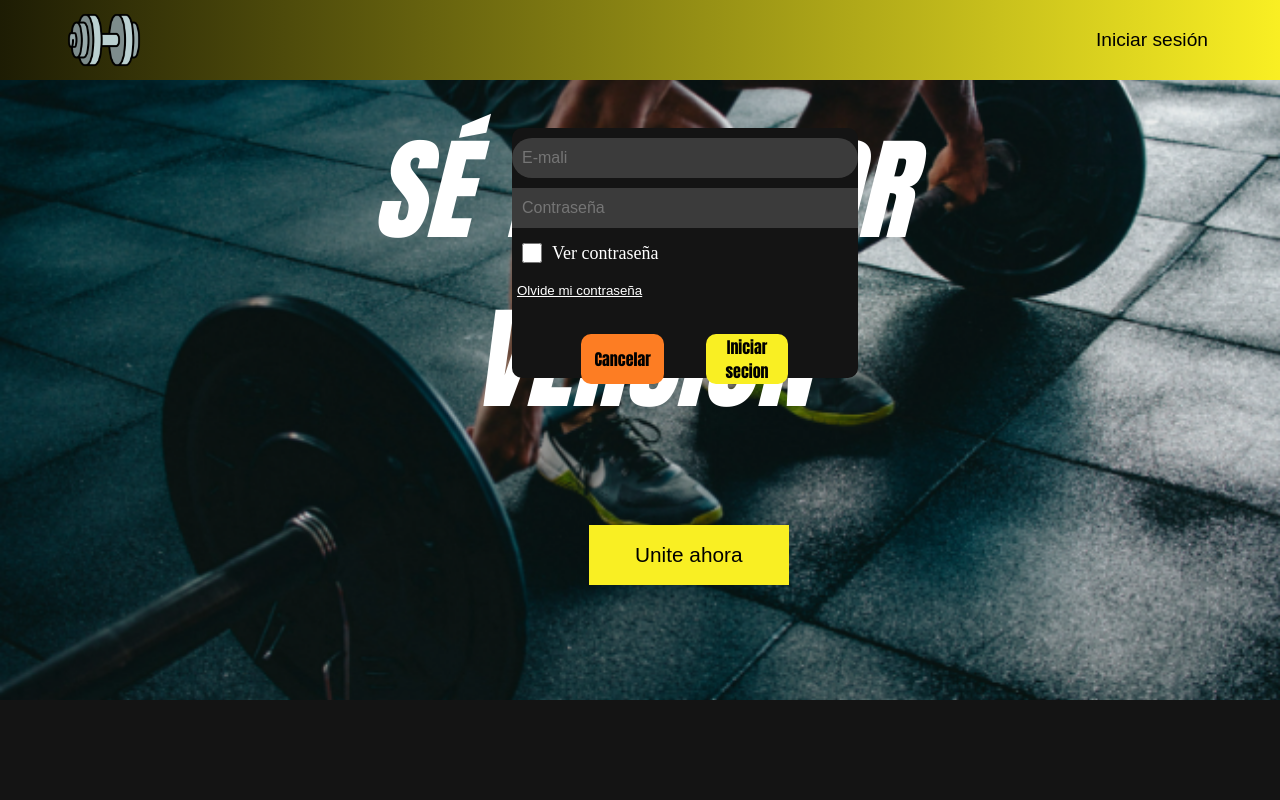
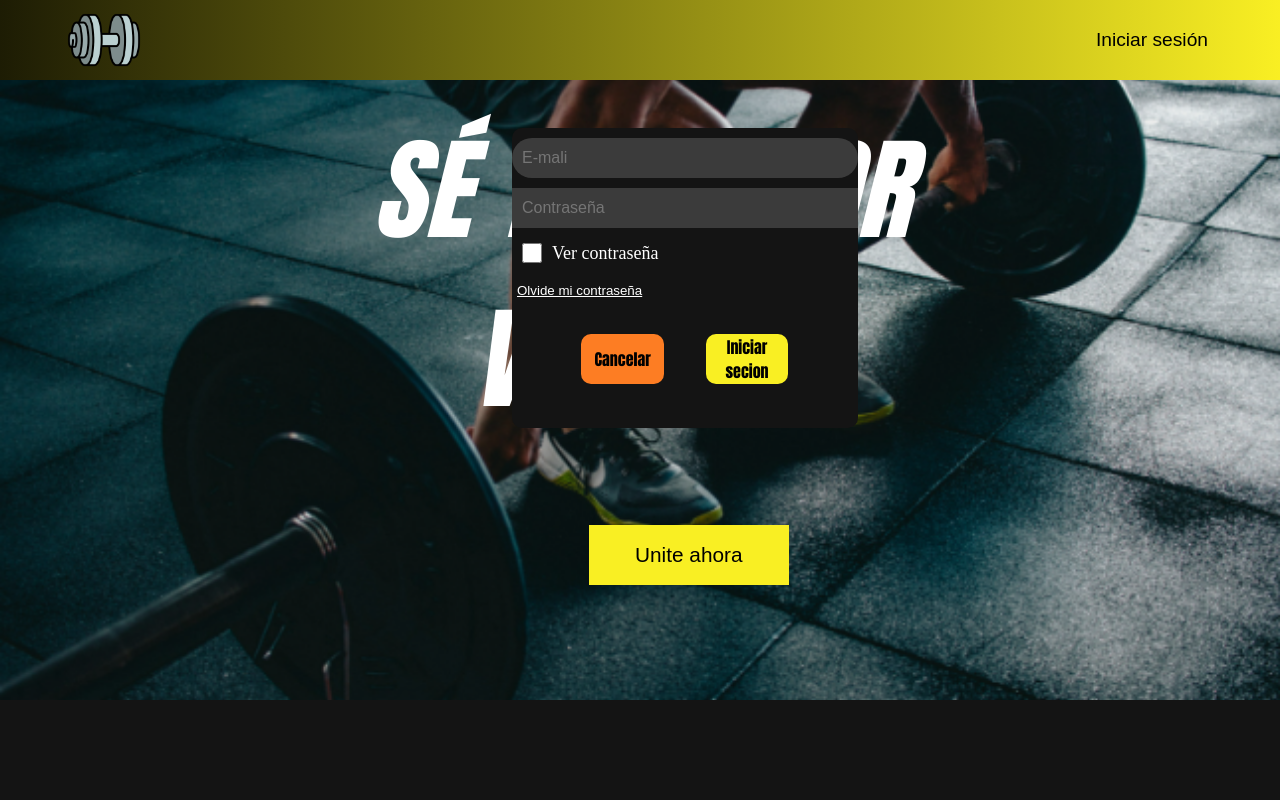
Before and after one commit to NickMiras2024/pagina-gym-3, a React (Vite) app: page / in a window 1280 px wide. Both pictures are taken after a click on the button "Iniciar sesión". Shown: the top 800 px of the page. Built offline with nearby package versions, Linux system fonts and the light colour scheme.

Commit message:
Update registrarse.css

```diff
--- a/src/styles/registrarse.css
+++ b/src/styles/registrarse.css
@@ -1,7 +1,7 @@
 .container {
     pointer-events: all;
     background-color: #141414;
-    height: 250px;
+    height: 300px;
     width: 27%;
     border-radius: 10px;
 
```
